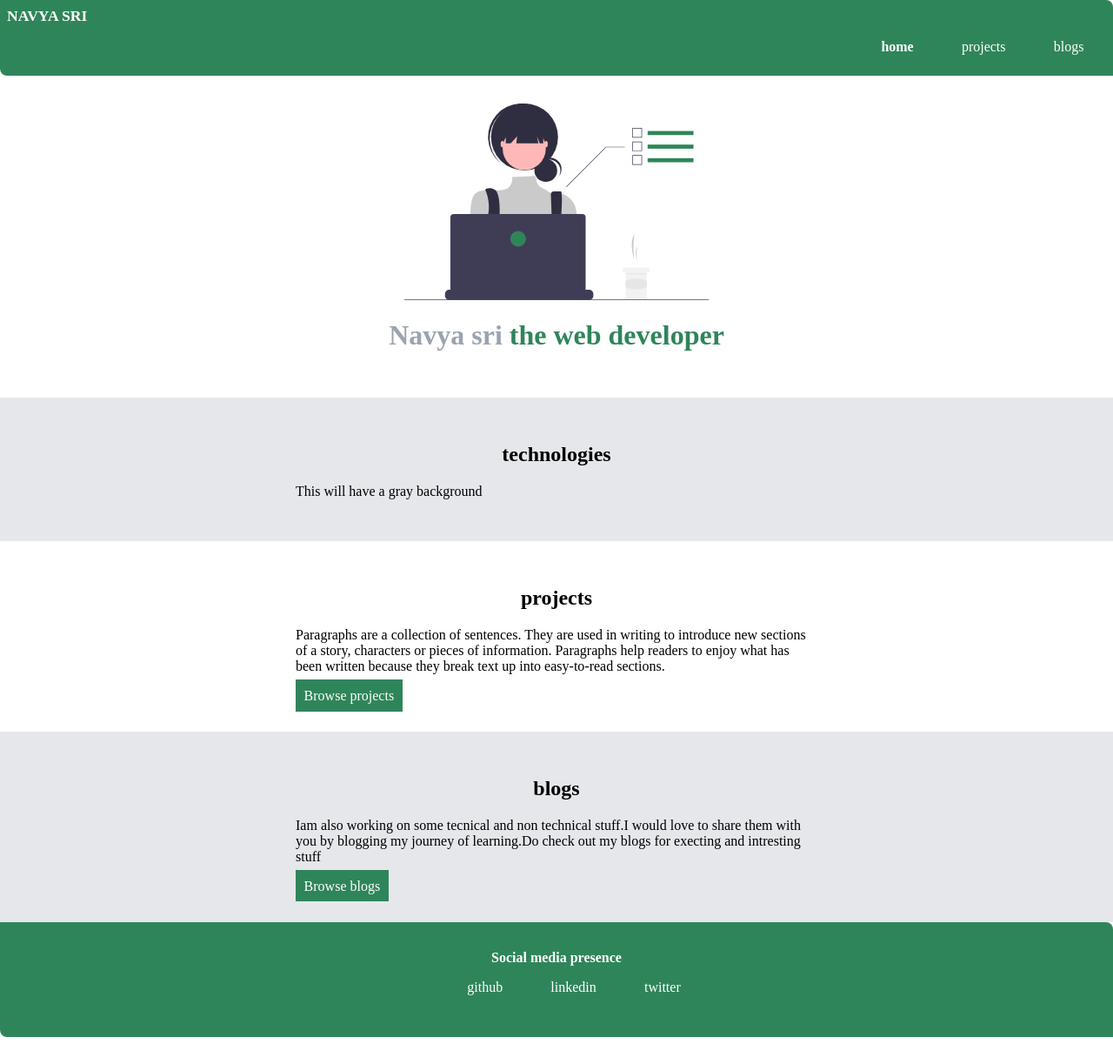
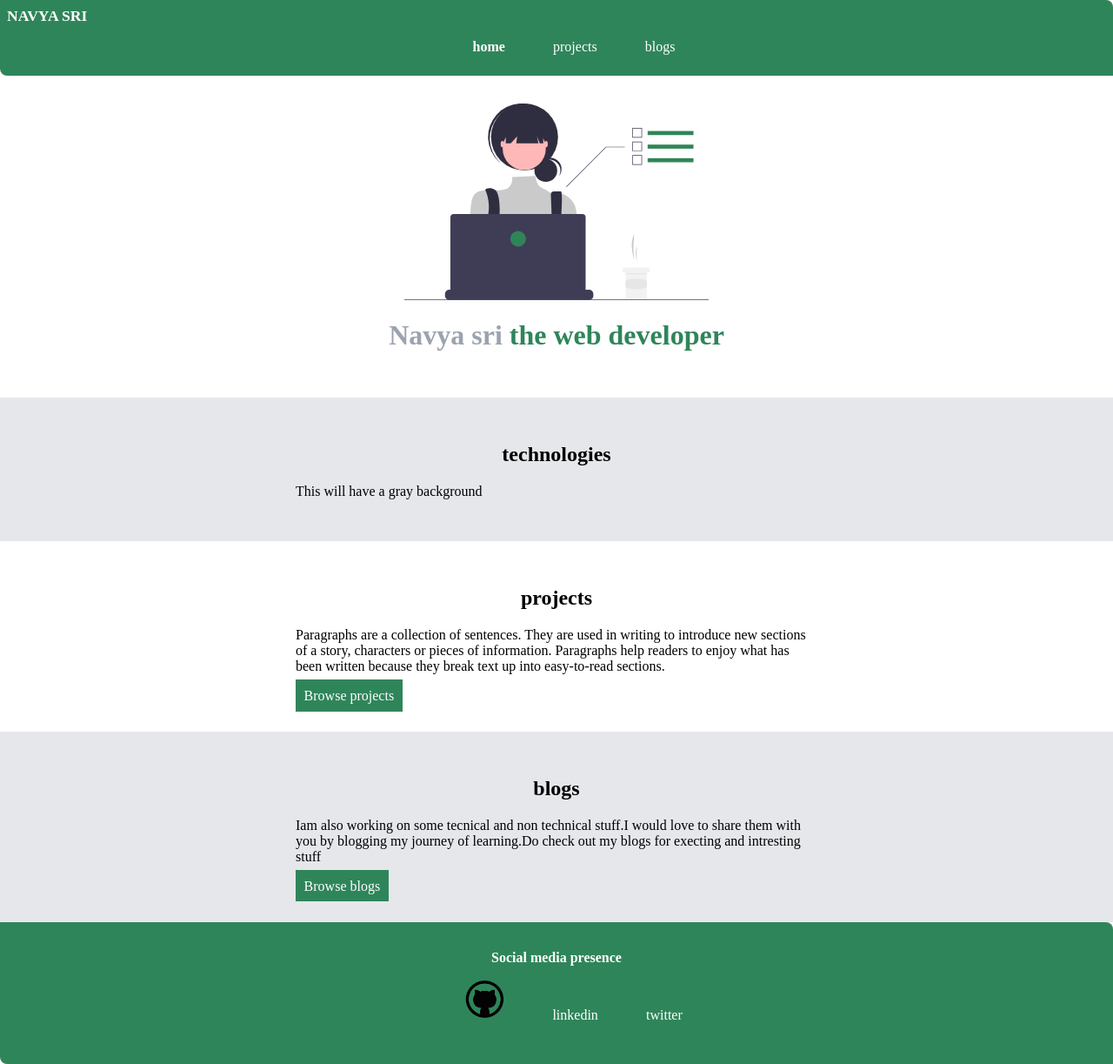
Before and after one commit to Navya-sri-t/Navya-portfolio, a plain HTML site: page index.html in a window 1280 px wide. Shown: the whole page at 87% size. Before the commit the page ends 1192 px from the top, so only its background shows below. Drawn offline with Linux system fonts and the light colour scheme.

Commit message:
github logo added

```diff
--- a/index.html
+++ b/index.html
@@ -53,7 +53,9 @@
     <div ><strong>Social media presence</strong></div>
     <ul class="list_non_bullet">
         <li class="  list_item_inline">
-            <a class="link" href="/">github</a>
+            <a class="link" href="/">
+                <img style="max-width: 45px;" src="image/git.png" alt="">
+            </a>
         </li>
         <li class=" list_item_inline">
             <a class="link" href="/">linkedin</a>
--- a/style.css
+++ b/style.css
@@ -59,7 +59,7 @@ hr{
     color:white;
 }
 .navigator .nav-pills{
-    text-align:right;
+    text-align:center;
 }
 .navigator .link-active{
     font-weight:bold;
```
Also changed, not shown: image/git.png (added).
